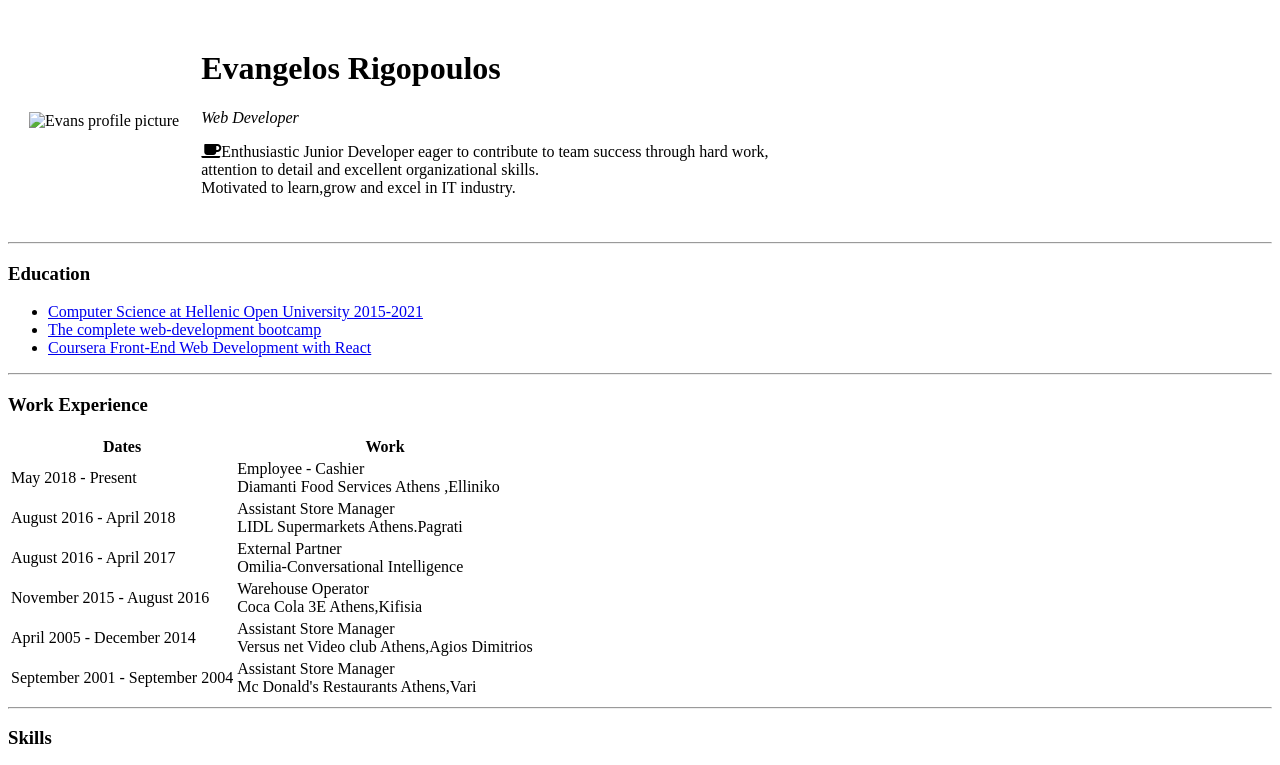
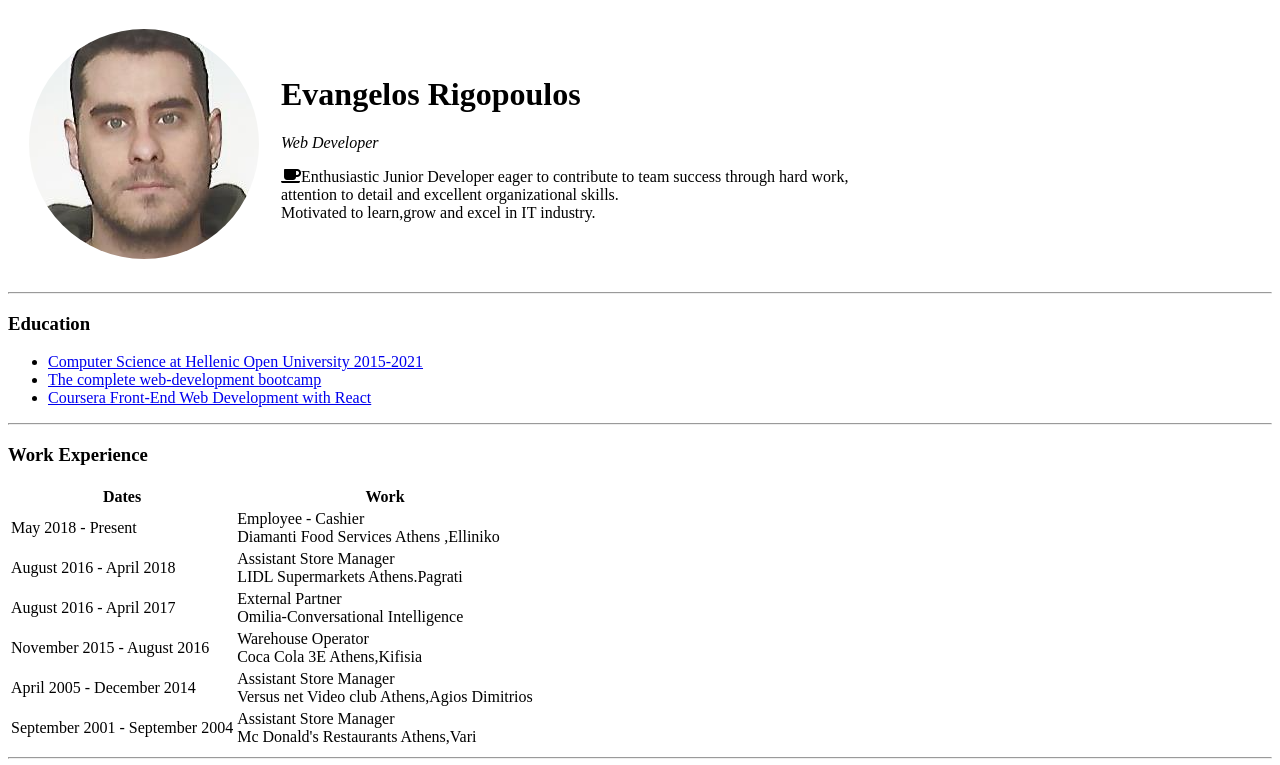
Before and after one commit to EvansRigopoulos/Cv, a plain HTML site: page index.html in a window 1280 px wide. Shown: the top 765 px of the page. Drawn offline with Linux system fonts and the light colour scheme; the site is published under a folder, as on GitHub Pages, so addresses that start at the root find nothing.

Commit message:
Update index.html

```diff
--- a/index.html
+++ b/index.html
@@ -10,7 +10,7 @@
 <body>
   <table cellspacing="20">
     <tr>
-      <td><img src="/images/std108116.jpg" alt="Evans profile picture" </img></td>
+      <td><img src="./images/std108116.jpg" alt="Evans profile picture" </img></td>
       <td>
         <h1>Evangelos Rigopoulos</h1>
         <p><em>Web Developer</em></p>
```
